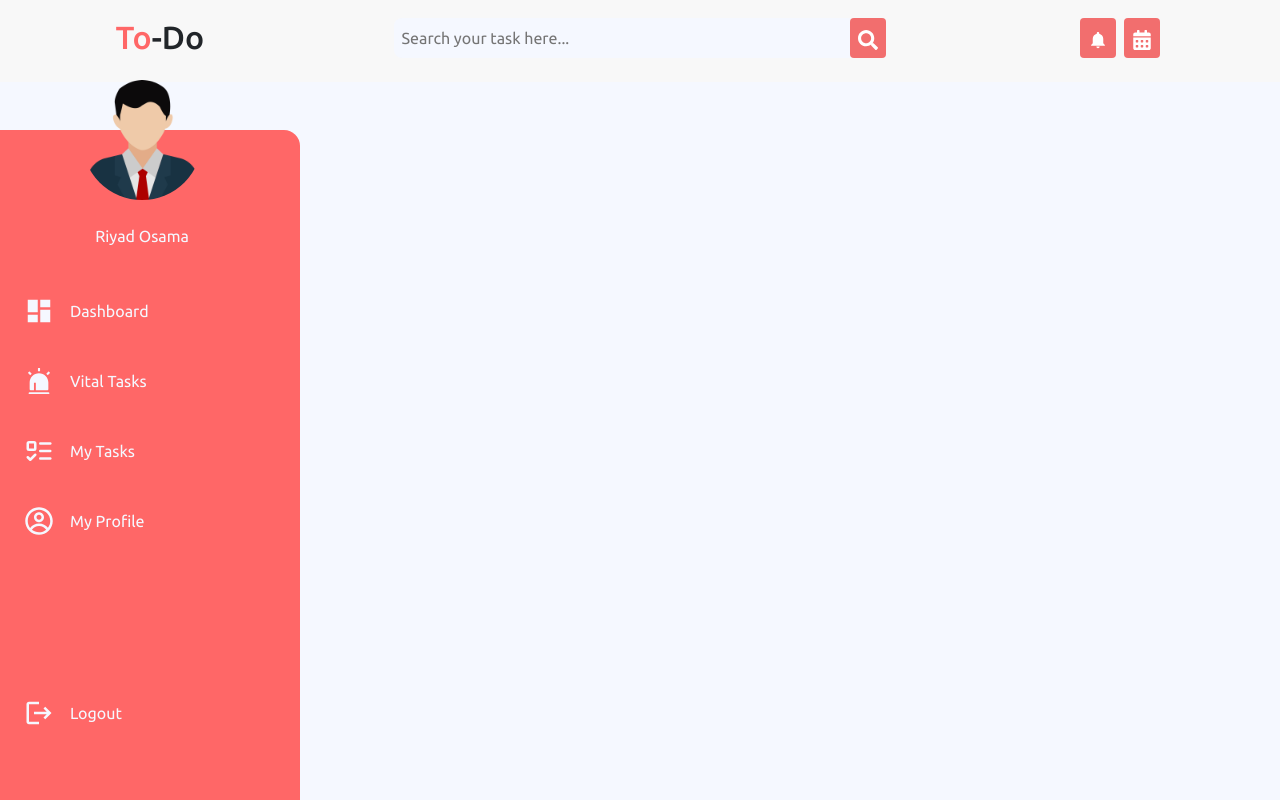
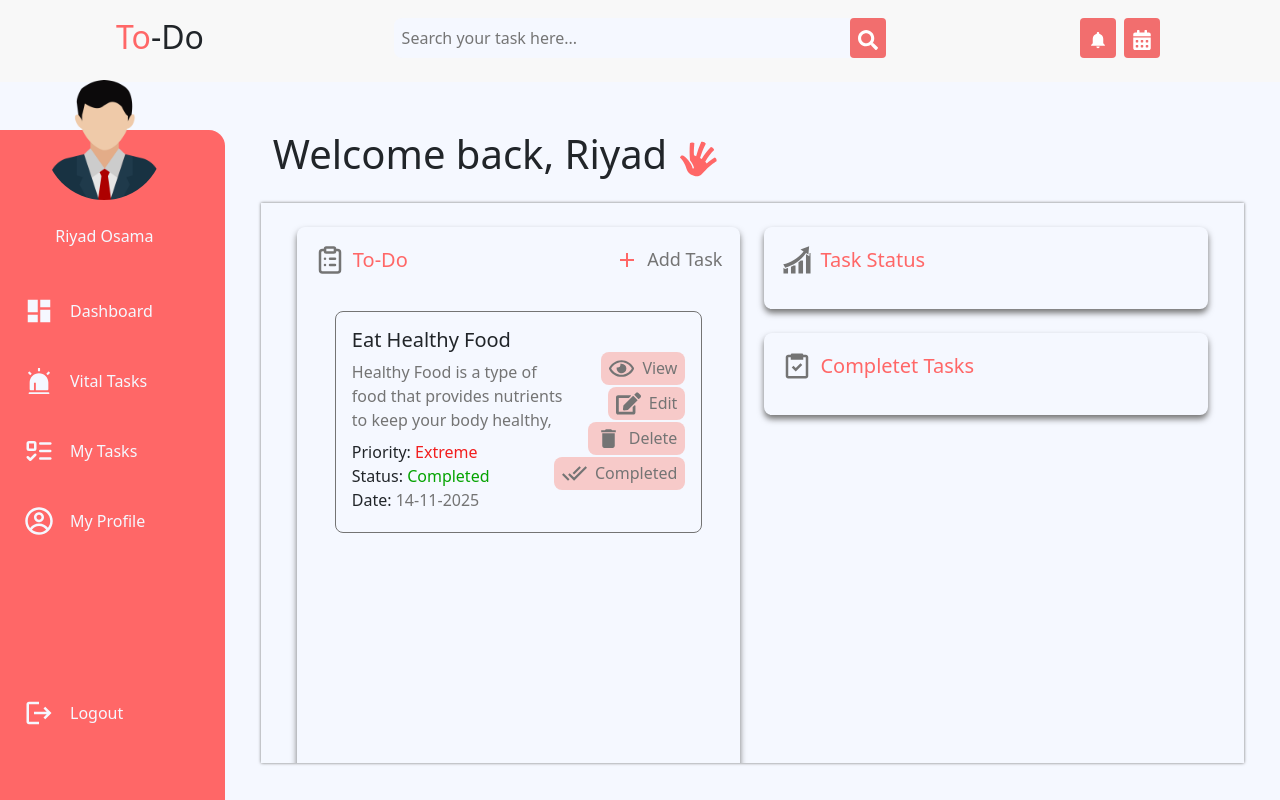
Before and after one commit to RiyadOsama/to-do-list-app, a React (Vite) app: page / in a window 1280 px wide. Built offline with nearby package versions, Linux system fonts and the light colour scheme.

Commit message:
✨ feat:  Added The Uncompleted Task Card

```diff
--- a/index.html
+++ b/index.html
@@ -3,12 +3,6 @@
   <head>
     <meta charset="UTF-8" />
     <link rel="icon" type="image/svg+xml" href="/to-do-list.svg" />
-    <link rel="preconnect" href="https://fonts.googleapis.com" />
-    <link rel="preconnect" href="https://fonts.gstatic.com" crossorigin />
-    <link
-      href="https://fonts.googleapis.com/css2?family=Ubuntu:ital,wght@0,300;0,400;0,500;0,700;1,300;1,400;1,500;1,700&display=swap"
-      rel="stylesheet"
-    />
     <meta name="viewport" content="width=device-width, initial-scale=1.0" />
     <title>To Do List</title>
   </head>
--- a/src/App.jsx
+++ b/src/App.jsx
@@ -1,15 +1,21 @@
+import UncompletedTaskCard from "./components/molecules/UncompletedTaskCard";
 import Navbar from "./components/organisms/Navbar";
 import Sidebar from "./components/organisms/Sidebar";
 import Login from "./pages/authentication/Login";
 import Register from "./pages/authentication/Register";
+import Dashboard from "./pages/dashboard/Dashboard";
+import Home from "./pages/Home";
 
 function App() {
   return (
     <>
       {/* <Register /> */}
       {/* <Login /> */}
-      <Navbar />
-      <Sidebar />
+      {/* <Navbar /> */}
+      {/* <Sidebar /> */}
+      <Home />
+      {/* <Dashboard /> */}
+      {/* <UncompletedTaskCard /> */}
     </>
   );
 }
--- /dev/null
+++ b/src/components/molecules/UncompletedTaskCard.jsx
@@ -0,0 +1,56 @@
+import { FaEdit, FaRegEye } from "react-icons/fa";
+import styles from "../../styles/taskCard.module.css";
+import { Link } from "react-router-dom";
+import { MdDelete } from "react-icons/md";
+import { IoMdDoneAll } from "react-icons/io";
+
+function UncompletedTaskCard() {
+  return (
+    <div className={styles.taskCard}>
+      <div className="row h-100">
+        <div className="col-12 col-md-8">
+          <h5>Eat Healthy Food</h5>
+          <div className={`${styles.paragraph} overflow-hidden `}>
+            Healthy Food is a type of food that provides nutrients to keep your
+            body healthy, energized, and functioning properly.
+          </div>
+          <div className="my-1">
+            <div>
+              Priority: <span className={styles.priorityExtreme}>Extreme</span>
+            </div>
+            <div>
+              Status: <span className={styles.statusCompleted}>Completed</span>
+            </div>
+            <div>
+              Date: <span className={styles.date}>14-11-2025</span>
+            </div>
+          </div>
+        </div>
+        <div
+          className={
+            "col-12 col-md-4 d-flex flex-column align-items-start align-items-md-end m-auto"
+          }
+        >
+          <Link className={`nav-link ${styles.icon}`}>
+            <FaRegEye size={25} />
+            <span>View</span>
+          </Link>
+          <Link className={`nav-link ${styles.icon}`}>
+            <FaEdit size={25} />
+            <span>Edit</span>
+          </Link>
+          <Link className={`nav-link ${styles.icon}`}>
+            <MdDelete size={25} />
+            <span>Delete</span>
+          </Link>
+          <Link className={`nav-link ${styles.icon}`}>
+            <IoMdDoneAll size={25} />
+            <span>Completed</span>
+          </Link>
+        </div>
+      </div>
+    </div>
+  );
+}
+
+export default UncompletedTaskCard;
--- /dev/null
+++ b/src/pages/Home.jsx
@@ -0,0 +1,17 @@
+import Navbar from "../components/organisms/Navbar";
+import Sidebar from "../components/organisms/Sidebar";
+import Dashboard from "./dashboard/Dashboard";
+
+function Home() {
+  return (
+    <div>
+      <Navbar />
+      <div className="d-flex">
+        <Sidebar />
+        <Dashboard />
+      </div>
+    </div>
+  );
+}
+
+export default Home;
--- a/src/pages/dashboard/Dashboard.jsx
+++ b/src/pages/dashboard/Dashboard.jsx
@@ -1,9 +1,54 @@
-function Home() {
+import styles from "../../styles/dashboard.module.css";
+import { GiHand, GiProgression } from "react-icons/gi";
+import { BiTask } from "react-icons/bi";
+import { LuClipboardList } from "react-icons/lu";
+import { MdAdd } from "react-icons/md";
+import { Link } from "react-router-dom";
+import UncompletedTaskCard from "../../components/molecules/UncompletedTaskCard";
+
+function Dashboard() {
   return (
-    <div>
-      <h1>Welcome To To Do List App</h1>
+    <div className="m-5 mb-2 w-100">
+      <h1>
+        Welcome back, Riyad <GiHand color={`var(--primaryColor)`} />
+      </h1>
+      <div className={`${styles.parent} row overflow-auto`}>
+        <div className="col-12 col-xl-6">
+          <div className={styles.child}>
+            <div className="d-flex justify-content-between align-items-center">
+              <div className={styles.cardTitle}>
+                <LuClipboardList size={30} />
+                <span>To-Do</span>
+              </div>
+              <div>
+                <Link className={`${styles.addTask} nav-link`}>
+                  <MdAdd size={24} />
+                  <span>Add Task</span>
+                </Link>
+              </div>
+            </div>
+            <div style={{ overflow: "auto", height: "550px" }}>
+              <UncompletedTaskCard />
+            </div>
+          </div>
+        </div>
+        <div className="col-12 col-xl-6">
+          <div className={styles.child}>
+            <div className={`${styles.cardTitle}`}>
+              <GiProgression size={30} />
+              <span>Task Status</span>
+            </div>
+          </div>
+          <div className={styles.child}>
+            <div className={styles.cardTitle}>
+              <BiTask size={30} />
+              <span>Completet Tasks</span>
+            </div>
+          </div>
+        </div>
+      </div>
     </div>
   );
 }
 
-export default Home;
+export default Dashboard;
--- /dev/null
+++ b/src/styles/dashboard.module.css
@@ -0,0 +1,52 @@
+.parent {
+  padding: 24px;
+  margin-top: 24px;
+  box-shadow: 0px 0px 3px var(--paragraphColor);
+  height: calc(100vh - 240px);
+}
+
+.child {
+  padding: 18px;
+  margin-bottom: 24px;
+  border-radius: 8px;
+  box-shadow: 0px 4px 6px var(--paragraphColor);
+}
+
+.cardTitle,
+.addTask {
+  margin-bottom: 16px;
+}
+
+.cardTitle svg {
+  color: var(--paragraphColor);
+}
+
+.cardTitle span {
+  color: var(--primaryColor);
+  font-size: 20px;
+  vertical-align: middle;
+  margin-left: 8px;
+}
+
+.addTask svg {
+  color: var(--primaryColor);
+  border-radius: 50%;
+  transition: all 0.3s;
+}
+
+.addTask span {
+  vertical-align: middle;
+  font-size: 18px;
+  color: var(--paragraphColor);
+  margin-left: 8px;
+  transition: all 0.3s;
+}
+
+.addTask:hover svg {
+  background-color: var(--primaryColor);
+  color: var(--backgroundColor);
+}
+
+.addTask:hover span {
+  color: var(--primaryColor);
+}
--- a/src/styles/globals.css
+++ b/src/styles/globals.css
@@ -10,9 +10,6 @@
   --thirdColor: #05a301;
 }
 
-* {
-  font-family: "Ubuntu", sans-serif;
-}
 body {
   background-color: var(--backgroundColor);
 }
--- a/src/styles/sidebar.module.css
+++ b/src/styles/sidebar.module.css
@@ -58,5 +58,5 @@
   position: absolute;
   bottom: 16px;
   margin: 32px 16px;
-  width: 88.5%;
+  width: 87%;
 }
--- /dev/null
+++ b/src/styles/taskCard.module.css
@@ -0,0 +1,73 @@
+.taskCard {
+  min-height: 200px;
+  height: auto;
+  border: 1px solid var(--paragraphColor);
+  border-radius: 8px;
+  padding: 16px;
+  margin: 20px;
+}
+
+.paragraph {
+  color: var(--paragraphColor);
+  height: 76px;
+  overflow: hidden;
+  text-overflow: ellipsis;
+}
+
+.icon {
+  background-color: var(--accentColor);
+  padding: 4px 8px;
+  border-radius: 8px;
+  display: flex;
+  color: var(--paragraphColor);
+  width: fit-content;
+  gap: 8px;
+  margin-bottom: 2px;
+}
+
+.icon {
+  transition: all 0.3s;
+}
+
+.icon:hover {
+  background-color: var(--primaryColor);
+  color: var(--backgroundColor);
+}
+
+@media (max-width: 768px) {
+  .taskCard {
+    margin: 10px;
+    padding: 10px;
+  }
+  .taskCard h5 {
+    font-size: 1.1rem;
+  }
+}
+
+.priorityLow {
+  color: var(--thirdColor);
+}
+
+.priorityModerate {
+  color: var(--secondColor);
+}
+
+.priorityExtreme {
+  color: var(--firstColor);
+}
+
+.statusCompleted {
+  color: var(--thirdColor);
+}
+
+.statusInProgress {
+  color: var(--secondColor);
+}
+
+.statusNotStarted {
+  color: var(--firstColor);
+}
+
+.date {
+  color: var(--paragraphColor);
+}
```
Also changed, not shown: src/components/molecules/CompletedTaskCard.jsx (added, +7 -0 lines).
